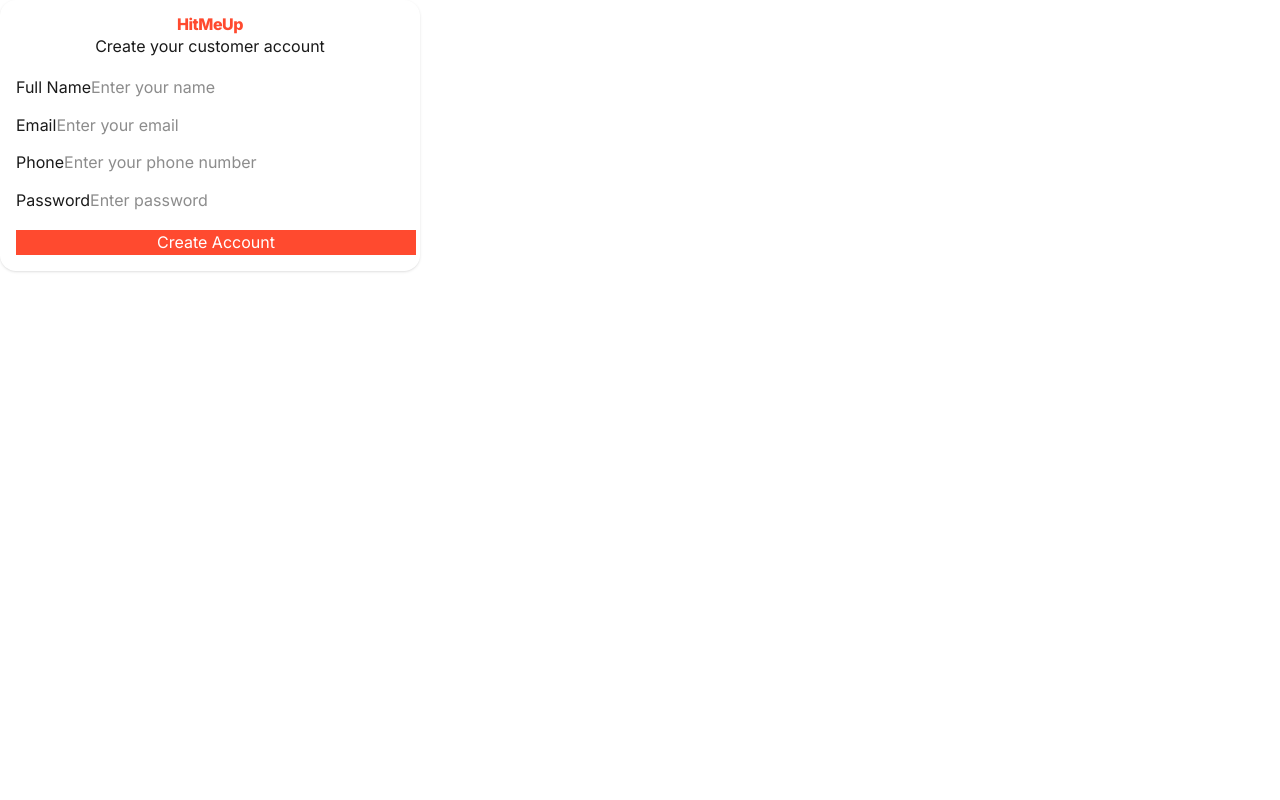
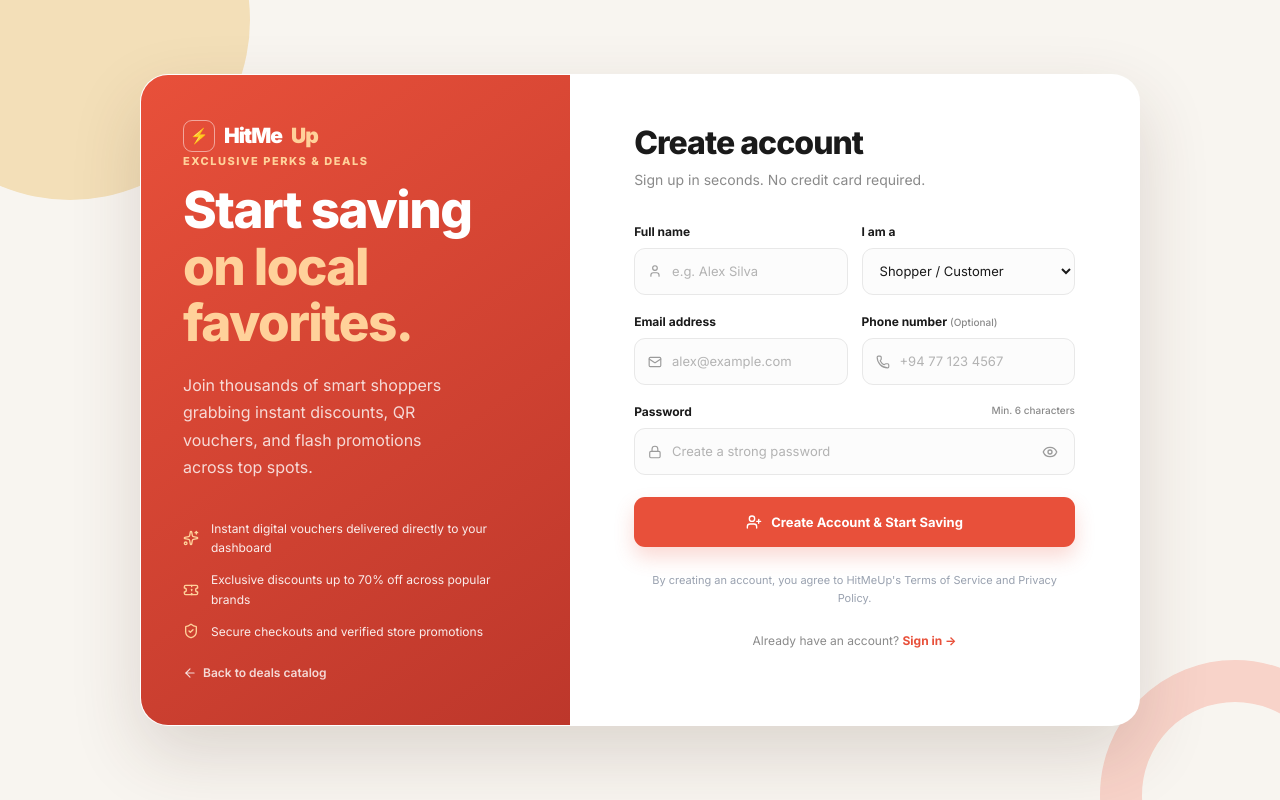
Before and after one commit to miabdulrahman/HitMeUp, a React (Vite) app in the folder HitMeUp/frontend/: page /register in a window 1280 px wide. Built offline with nearby package versions, Linux system fonts and the light colour scheme; no server answers; a web font is replaced by a local one.

Commit message:
enhanced Sign Up Page

```diff
--- a/HitMeUp/frontend/src/pages/auth/Login.jsx
+++ b/HitMeUp/frontend/src/pages/auth/Login.jsx
@@ -1,6 +1,6 @@
 import { useState } from "react";
 import { useNavigate, Link } from "react-router-dom";
-import { Mail, Lock, LogIn, ArrowLeft } from "lucide-react";
+import { Mail, Lock, LogIn, Eye, EyeOff, ArrowLeft } from "lucide-react";
 import { useAuth } from "../../context/AuthContext";
 
 const Login = () => {
@@ -12,6 +12,7 @@
     password: "",
   });
 
+  const [showPassword, setShowPassword] = useState(false);
   const [error, setError] = useState("");
   const [loading, setLoading] = useState(false);
 
@@ -30,138 +31,145 @@
     try {
       const user = await login(formData.email, formData.password);
 
-      if (user?.role === "business") {
+      if (user?.role === "business" || user?.role === "seller") {
         navigate("/seller/dashboard");
       } else {
         navigate("/customer/dashboard");
       }
-    } catch (error) {
-      console.error("Login error:", error);
-      setError(error.message || "Login failed");
+    } catch (err) {
+      console.error("Login error:", err);
+      setError(err.message || "Invalid email or password");
     } finally {
       setLoading(false);
     }
   };
 
   return (
-        <div
-            className="min-vh-100 d-flex align-items-center justify-content-center bg-light"
-        >
+    <div className="login-page">
+      {/* Decorative ambient blobs */}
+      <div className="login-decoration login-decoration-one" />
+      <div className="login-decoration login-decoration-two" />
 
-            <div
-                className="card border-0 shadow-sm"
-                style={{
-                    width: "400px",
-                    borderRadius: "16px",
-                }}
-            >
+      <div className="login-shell">
+        {/* Left Brand Panel */}
+        <div className="login-brand-panel">
+          <Link to="/" className="login-brand-mark" title="HitMeUp Home">
+            ⚡
+          </Link>
 
-                <div className="card-body p-4">
+          <p className="login-eyebrow">WELCOME BACK</p>
+          <h1>
+            HitMe<span>Up</span>
+          </h1>
 
-                    {/* Logo */}
-                    <div className="text-center mb-4">
-
-                        <h2
-                            className="fw-bold"
-                            style={{ color: "#FF4A2F" }}
-                        >
-                            HitMeUp
-                        </h2>
-
-                        <p className="text-secondary mb-0">
-                            Welcome back
+          <p className="login-brand-copy">
+            Log in to manage your purchased vouchers, redeem live store discounts, or view your store analytics.
           </p>
 
+          <div className="login-brand-pills">
+            <span>Instant QR Vouchers</span>
+            <span>Real-time Deals</span>
+            <span>Local Verified Stores</span>
           </div>
 
-                    {/* Error */}
+          <Link
+            to="/"
+            className="inline-flex items-center gap-1.5 text-xs font-semibold text-white/80 hover:text-white transition-colors mt-auto pt-8"
+          >
+            <ArrowLeft size={14} />
+            Back to homepage
+          </Link>
+        </div>
+
+        {/* Right Form Panel */}
+        <div className="login-form-panel">
+          <div className="login-heading">
+            <h2>Sign in</h2>
+            <p>Enter your credentials to access your dashboard</p>
+          </div>
+
           {error && (
-                        <div className="alert alert-danger">
+            <div className="login-error" role="alert">
               {error}
             </div>
           )}
 
-                    <form onSubmit={handleLogin}>
-
-                        {/* Email */}
-                        <div className="mb-3">
-
-                            <label className="form-label fw-semibold">
-                                Email
-                            </label>
-
-                            <div className="input-group">
-
-                                <span className="input-group-text">
-                                    <Mail size={18} />
-                                </span>
-
+          <form onSubmit={handleLogin} className="login-form">
+            {/* Email Field */}
+            <div className="login-field">
+              <label htmlFor="login-email">Email address</label>
+              <div className="login-input-wrap">
+                <Mail size={16} />
                 <input
+                  id="login-email"
                   type="email"
                   name="email"
-                                    className="form-control"
-                                    placeholder="Enter your email"
+                  placeholder="name@example.com"
                   value={formData.email}
                   onChange={handleChange}
                   required
                 />
-
+              </div>
             </div>
 
+            {/* Password Field */}
+            <div className="login-field">
+              <div className="login-label-row">
+                <label htmlFor="login-password">Password</label>
+                <Link to="#" className="text-xs text-[#E8503A] hover:underline">
+                  Forgot password?
+                </Link>
               </div>
-
-                        {/* Password */}
-                        <div className="mb-4">
-
-                            <label className="form-label fw-semibold">
-                                Password
-                            </label>
-
-                            <div className="input-group">
-
-                                <span className="input-group-text">
-                                    <Lock size={18} />
-                                </span>
-
+              <div className="login-input-wrap">
+                <Lock size={16} />
                 <input
-                                    type="password"
+                  id="login-password"
+                  type={showPassword ? "text" : "password"}
                   name="password"
-                                    className="form-control"
-                                    placeholder="Enter your password"
+                  placeholder="••••••••"
                   value={formData.password}
                   onChange={handleChange}
                   required
                 />
-
+                <button
+                  type="button"
+                  onClick={() => setShowPassword(!showPassword)}
+                  className="login-password-toggle"
+                  aria-label={showPassword ? "Hide password" : "Show password"}
+                >
+                  {showPassword ? <EyeOff size={16} /> : <Eye size={16} />}
+                </button>
+              </div>
             </div>
 
-                        </div>
-
-                        {/* Login button */}
+            {/* Submit Button */}
             <button
               type="submit"
-                            className="btn w-100 d-flex align-items-center justify-content-center gap-2"
+              className="login-submit"
               disabled={loading}
-                            style={{
-                                backgroundColor: "#FF4A2F",
-                                color: "white",
-                                borderRadius: "9px",
-                                padding: "10px",
-                            }}
             >
-
-                            <LogIn size={18} />
-
-                            {loading ? "Logging in..." : "Login"}
-
+              {loading ? (
+                <>
+                  <span className="inline-block h-4 w-4 animate-spin rounded-full border-2 border-white border-t-transparent" />
+                  <span>Signing in...</span>
+                </>
+              ) : (
+                <>
+                  <LogIn size={16} />
+                  <span>Sign In</span>
+                </>
+              )}
             </button>
-
           </form>
 
+          <p className="login-signup">
+            Don't have an account?{" "}
+            <Link to="/register">
+              Create an account &rarr;
+            </Link>
+          </p>
         </div>
-
       </div>
-
     </div>
   );
 };
--- a/HitMeUp/frontend/src/pages/auth/Register.jsx
+++ b/HitMeUp/frontend/src/pages/auth/Register.jsx
@@ -1,6 +1,19 @@
 import { useState } from "react";
 import { useNavigate, Link } from "react-router-dom";
-import { User, Mail, Lock, Phone, ArrowLeft, Building2 } from "lucide-react";
+import {
+  User,
+  Mail,
+  Lock,
+  Phone,
+  Eye,
+  EyeOff,
+  UserPlus,
+  ArrowLeft,
+  Sparkles,
+  Ticket,
+  ShieldCheck,
+  Building2
+} from "lucide-react";
 import { useAuth } from "../../context/AuthContext";
 
 const Register = () => {
@@ -15,8 +28,9 @@
     role: "customer",
   });
 
-    const [message, setMessage] = useState("");
+  const [showPassword, setShowPassword] = useState(false);
   const [error, setError] = useState("");
+  const [loading, setLoading] = useState(false);
 
   const handleChange = (e) => {
     setFormData({
@@ -27,153 +41,222 @@
 
   const handleRegister = async (e) => {
     e.preventDefault();
-
-        setMessage("");
     setError("");
+    setLoading(true);
 
     try {
       const user = await register(formData);
 
-            setMessage("Account created successfully!");
-
-            if (user?.role === "business") {
+      if (user?.role === "business" || user?.role === "seller") {
         navigate("/seller/dashboard");
       } else {
         navigate("/customer/dashboard");
       }
-
-        } catch (error) {
-            console.error("Registration error:", error);
-            setError(error.message || "Registration failed");
+    } catch (err) {
+      console.error("Registration error:", err);
+      setError(err.message || "Failed to create account. Please check your information.");
+    } finally {
+      setLoading(false);
     }
   };
 
   return (
-        <div className="min-vh-100 bg-light d-flex align-items-center justify-content-center">
+    <div className="register-page">
+      {/* Background ambient accents */}
+      <div className="register-decoration register-decoration-one" />
+      <div className="register-decoration register-decoration-two" />
 
-            <div
-                className="card shadow-sm border-0"
-                style={{
-                    width: "420px",
-                    borderRadius: "16px",
-                }}
-            >
+      <div className="register-shell">
+        {/* Left Informational & Value Panel */}
+        <div className="register-info-panel">
+          <Link to="/" className="register-brand">
+            <span>⚡</span>
+            HitMe<strong className="register-brand-accent">Up</strong>
+          </Link>
 
-                <div className="card-body p-4">
-
-                    <div className="text-center mb-4">
-
-                        <h2
-                            className="fw-bold"
-                            style={{ color: "#FF4A2F" }}
-                        >
-                            HitMeUp
-                        </h2>
-
-                        <p className="text-secondary">
-                            Create your customer account
+          <div className="register-info-content">
+            <p className="register-eyebrow">EXCLUSIVE PERKS & DEALS</p>
+            <h1>
+              Start saving <span>on local favorites.</span>
+            </h1>
+            <p>
+              Join thousands of smart shoppers grabbing instant discounts, QR vouchers, and flash promotions across top spots.
             </p>
 
+            <div className="register-benefits">
+              <div>
+                <Sparkles size={16} className="text-[#ffd19a] flex-shrink-0" />
+                <span>Instant digital vouchers delivered directly to your dashboard</span>
+              </div>
+              <div>
+                <Ticket size={16} className="text-[#ffd19a] flex-shrink-0" />
+                <span>Exclusive discounts up to 70% off across popular brands</span>
+              </div>
+              <div>
+                <ShieldCheck size={16} className="text-[#ffd19a] flex-shrink-0" />
+                <span>Secure checkouts and verified store promotions</span>
+              </div>
+            </div>
           </div>
 
-                    {message && (
-                        <div className="alert alert-success">
-                            {message}
+          <Link
+            to="/"
+            className="inline-flex items-center gap-1.5 text-xs font-semibold text-white/80 hover:text-white transition-colors mt-auto pt-6"
+          >
+            <ArrowLeft size={14} />
+            Back to deals catalog
+          </Link>
         </div>
-                    )}
+
+        {/* Right Form Panel */}
+        <div className="register-form-panel">
+          <div className="register-heading">
+            <h2>Create account</h2>
+            <p>Sign up in seconds. No credit card required.</p>
+          </div>
 
           {error && (
-                        <div className="alert alert-danger">
+            <div className="register-error" role="alert">
               {error}
             </div>
           )}
 
-                    <form onSubmit={handleRegister}>
-
-                        {/* Name */}
-                        <div className="mb-3">
-                            <label className="form-label">
-                                Full Name
+          <form onSubmit={handleRegister} className="register-form">
+            {/* Form 2-Column Grid */}
+            <div className="register-form-grid">
+              {/* Full Name */}
+              <div className="register-field">
+                <label>
+                  Full name
                 </label>
-
+                <div className="register-input-wrap">
+                  <User size={16} />
                   <input
                     type="text"
                     name="name"
-                                className="form-control"
-                                placeholder="Enter your name"
+                    placeholder="e.g. Alex Silva"
                     value={formData.name}
                     onChange={handleChange}
                     required
                   />
                 </div>
+              </div>
 
-                        {/* Email */}
-                        <div className="mb-3">
-                            <label className="form-label">
-                                Email
+              {/* Account Role */}
+              <div className="register-field">
+                <label>
+                  I am a
                 </label>
+                <select
+                  name="role"
+                  value={formData.role}
+                  onChange={handleChange}
+                  className="register-select"
+                >
+                  <option value="customer">Shopper / Customer</option>
+                  <option value="business">Store Owner / Business</option>
+                </select>
+              </div>
+            </div>
 
+            <div className="register-form-grid">
+              {/* Email Address */}
+              <div className="register-field">
+                <label>
+                  Email address
+                </label>
+                <div className="register-input-wrap">
+                  <Mail size={16} />
                   <input
                     type="email"
                     name="email"
-                                className="form-control"
-                                placeholder="Enter your email"
+                    placeholder="alex@example.com"
                     value={formData.email}
                     onChange={handleChange}
                     required
                   />
                 </div>
+              </div>
 
-                        {/* Phone */}
-                        <div className="mb-3">
-                            <label className="form-label">
-                                Phone
+              {/* Phone Number */}
+              <div className="register-field">
+                <label>
+                  Phone number <span>(Optional)</span>
                 </label>
-
+                <div className="register-input-wrap">
+                  <Phone size={16} />
                   <input
-                                type="text"
+                    type="tel"
                     name="phone"
-                                className="form-control"
-                                placeholder="Enter your phone number"
+                    placeholder="+94 77 123 4567"
                     value={formData.phone}
                     onChange={handleChange}
                   />
                 </div>
+              </div>
+            </div>
 
-                        {/* Password */}
-                        <div className="mb-4">
-                            <label className="form-label">
-                                Password
-                            </label>
-
+            {/* Password Field */}
+            <div className="register-field">
+              <div className="register-label-row">
+                <label htmlFor="reg-password">Password</label>
+                <span>Min. 6 characters</span>
+              </div>
+              <div className="register-input-wrap">
+                <Lock size={16} />
                 <input
-                                type="password"
+                  id="reg-password"
+                  type={showPassword ? "text" : "password"}
                   name="password"
-                                className="form-control"
-                                placeholder="Enter password"
+                  minLength={6}
+                  placeholder="Create a strong password"
                   value={formData.password}
                   onChange={handleChange}
                   required
                 />
+                <button
+                  type="button"
+                  onClick={() => setShowPassword(!showPassword)}
+                  className="register-password-toggle"
+                  aria-label={showPassword ? "Hide password" : "Show password"}
+                >
+                  {showPassword ? <EyeOff size={16} /> : <Eye size={16} />}
+                </button>
+              </div>
             </div>
 
+            {/* Submit Button */}
             <button
               type="submit"
-                            className="btn w-100"
-                            style={{
-                                backgroundColor: "#FF4A2F",
-                                color: "white",
-                            }}
+              className="register-submit"
+              disabled={loading}
             >
-                            Create Account
+              {loading ? (
+                <>
+                  <span className="inline-block h-4 w-4 animate-spin rounded-full border-2 border-white border-t-transparent" />
+                  <span>Creating your account...</span>
+                </>
+              ) : (
+                <>
+                  <UserPlus size={16} />
+                  <span>Create Account & Start Saving</span>
+                </>
+              )}
             </button>
 
+            <p className="text-[11px] text-gray-400 text-center mt-2 leading-relaxed">
+              By creating an account, you agree to HitMeUp's Terms of Service and Privacy Policy.
+            </p>
           </form>
 
+          <p className="register-login">
+            Already have an account?{" "}
+            <Link to="/login">
+              Sign in &rarr;
+            </Link>
+          </p>
         </div>
-
       </div>
-
     </div>
   );
 };
```
Also changed, not shown: HitMeUp/frontend/src/components/DealCard.jsx (+67 -40 lines), HitMeUp/frontend/src/components/FeaturedDeals.jsx (+63 -14 lines). Lines whose indentation alone changed are shown as unchanged.
